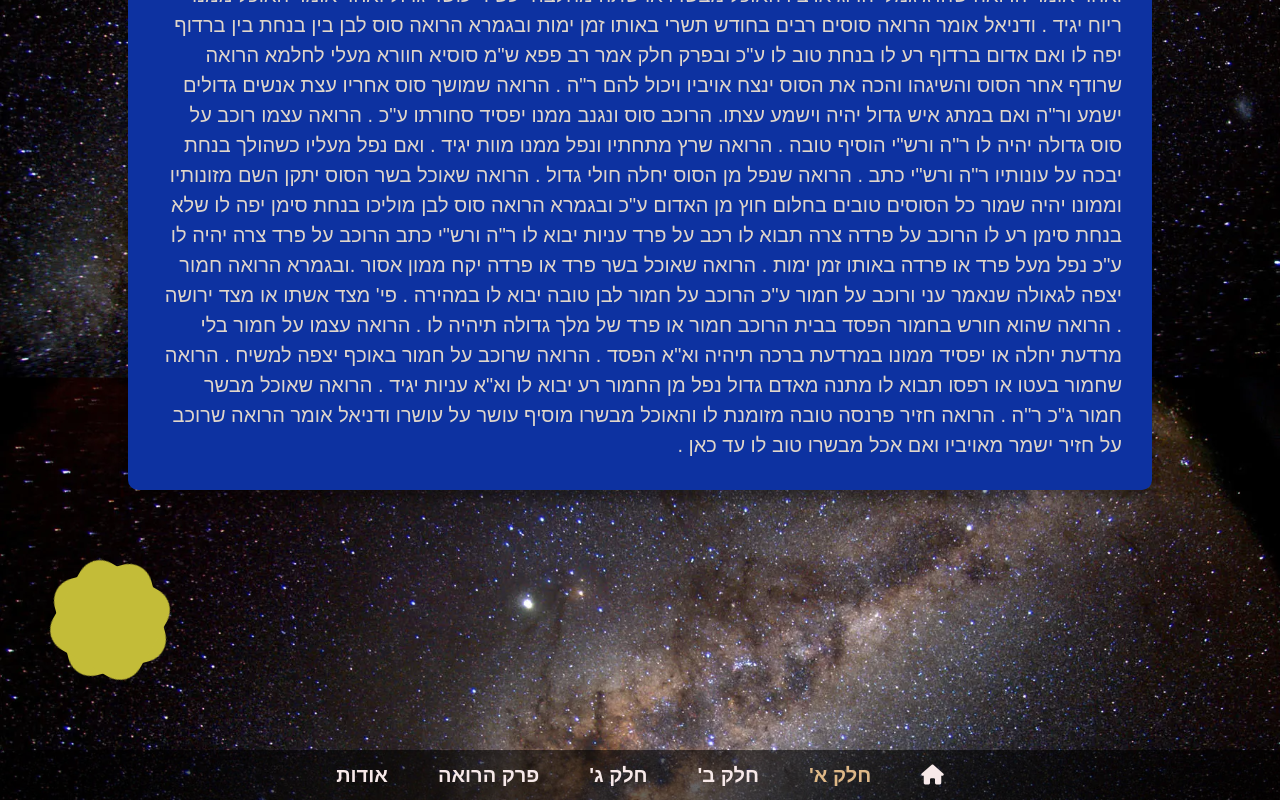
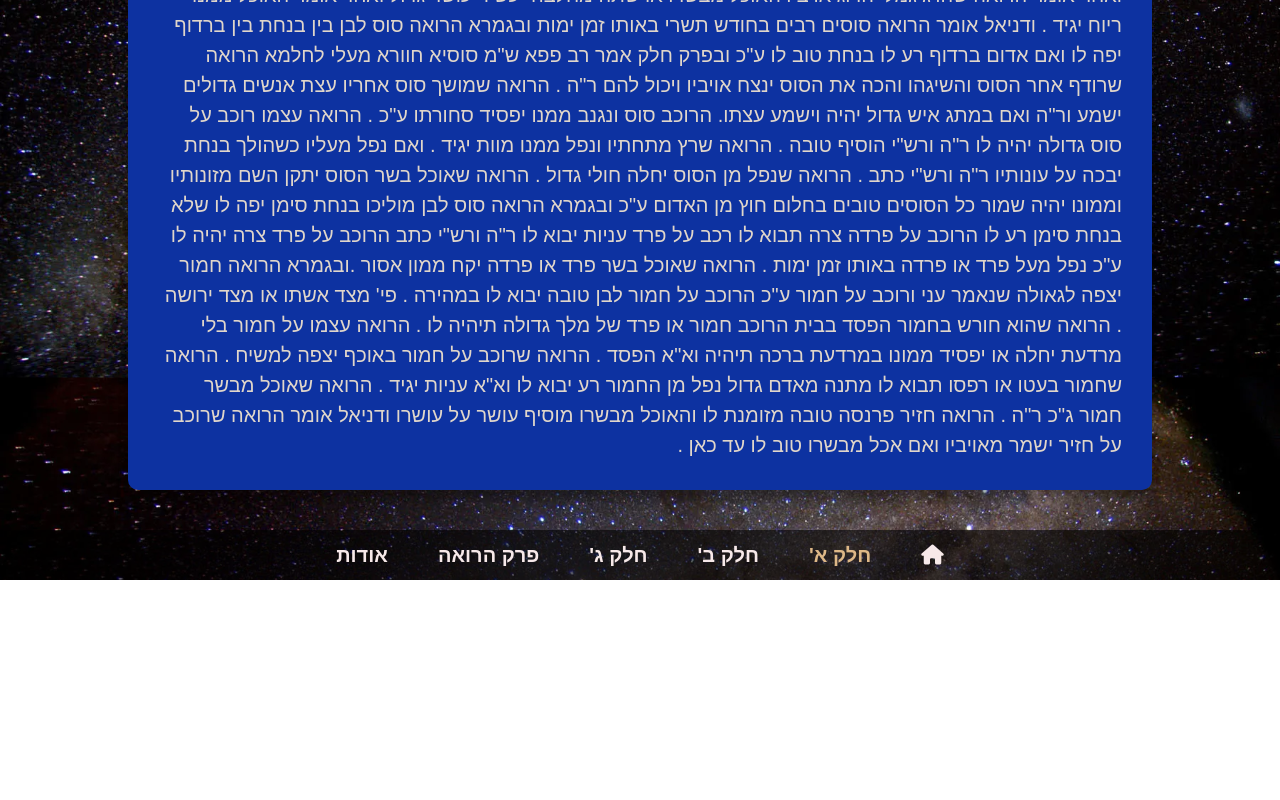
Before and after one commit to yehudahason/Hai-gaon-vue, a Vue app: page /book in a window 1280 px wide. Shown: the part 7072-7872 px from the top of the page. After the commit the page ends 7652 px from the top, so only its background shows below. Built offline with nearby package versions, Linux system fonts and the light colour scheme.

Commit message:
no circle

```diff
--- a/src/App.vue
+++ b/src/App.vue
@@ -7,8 +7,6 @@ import  Circle from '@/components/Circle.vue'
 <template>
   <Links/>
   <RouterView />
-  <Circle/>
-  <Links/>
 </template>
 
 <style scoped>
--- a/src/views/Book-2.vue
+++ b/src/views/Book-2.vue
@@ -330,8 +330,9 @@
             מצוות כרימון וזה ערום ממנו .
         </p>
         <br />
+
     </div>
-
+    <Links/>
 </template>
 
 <script setup>
--- a/src/views/Book-3.vue
+++ b/src/views/Book-3.vue
@@ -113,6 +113,7 @@
             דוד טרינקי.
         </p>
     </div>
+    <Links/>
 </template>
 
 <script setup>
--- a/src/views/Book.vue
+++ b/src/views/Book.vue
@@ -351,7 +351,7 @@
       ואם אכל מבשרו טוב לו עד כאן .
     </p>
   </div>
-
+  <Links/>
 </template>
 
 <script setup>
```
